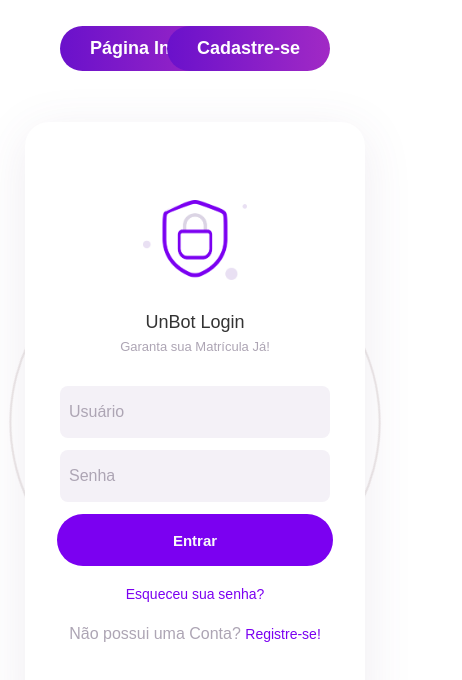
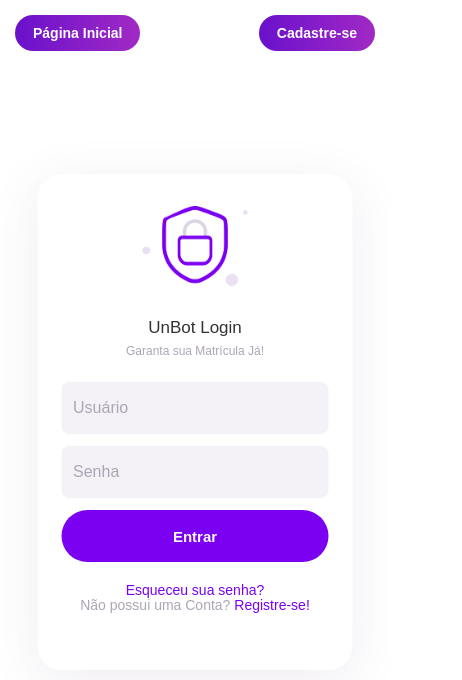
Before and after one commit to TagFernandes/UnBot-site, a React (Vite) app: page /login in a window 390 px wide. Shown: the top 680 px of the page, 462 px wide, since content can reach past the window. Built offline with nearby package versions, Linux system fonts and the light colour scheme; no server answers; a web font is replaced by a local one.

Commit message:
Ajustando tela celular

```diff
--- a/src/pages/Cadastro.jsx
+++ b/src/pages/Cadastro.jsx
@@ -48,8 +48,8 @@ const Cadastro = () => {
 
   return (
     <header className="header">
-    <button className="header-button" onClick={() => navigate("/")}> Página Inicial</button>
-    <button className="header-button2" onClick={() => navigate("/login")}>Login</button>
+    <button className="header-buttonP" onClick={() => navigate("/")}> Página Inicial</button>
+    <button className="header-button2C" onClick={() => navigate("/login")}>Login</button>
 
     <div className="containerlogin">
         <img src="blob.svg" className="blob" alt="Background Blob" />
--- a/src/pages/Login.jsx
+++ b/src/pages/Login.jsx
@@ -64,8 +64,8 @@ function LoginPage() {
 
     return (
       <header className="header">
-        <button className="header-button" onClick={() => navigate("/")}> Página Inicial</button>
-        <button className="header-button2" onClick={() => navigate("/Cadastro")}>Cadastre-se</button>
+        <button className="header-buttonP" onClick={() => navigate("/")}> Página Inicial</button>
+        <button className="header-button2C" onClick={() => navigate("/Cadastro")}>Cadastre-se</button>
 
       <div className="containerlogin">
         <img src="blob.svg" className="blob" alt="Background Blob" />
--- a/src/styles/Cadastro.css
+++ b/src/styles/Cadastro.css
@@ -324,3 +324,49 @@ input {
   border-image: linear-gradient(to right, #6a11cb, #2575fc);
   border-image-slice: 1;
 }
+
+
+
+
+/* ================================================= */
+/* === ESTILOS PARA DISPOSITIVOS MÓVEIS (CADASTRO) === */
+/* ================================================= */
+
+@media (max-width: 768px) {
+
+
+  /* 2. REMOVENDO ANIMAÇÃO DE FUNDO */
+  /* Para uma interface mais limpa e performática no mobile. */
+  .blob, .orbit {
+    display: none;
+  }
+
+
+  /* 4. TORNANDO O CARD DE CADASTRO RESPONSIVO */
+  /* Esta é a mudança mais importante. */
+  .loginpage {
+    width: 90%; /* Largura relativa em vez de 340px fixos */
+    height: auto; /* A altura se ajustará ao conteúdo, em vez de 600px fixos */
+    padding: 32px 24px; /* Reduz o espaçamento interno */
+  }
+
+  /* 5. AJUSTANDO OS INPUTS DO FORMULÁRIO */
+  /* Garante que os campos de texto ocupem a largura disponível. */
+  .textbox input {
+    width: 100%; /* Ocupa 100% do container pai (.textbox) */
+  }
+
+  /* 6. AJUSTE GERAL DE FONTES E MARGENS */
+  .loginpage h2 {
+    font-size: 17px;
+  }
+
+  .loginpage h3 {
+    font-size: 12px;
+    margin-bottom: 24px;
+  }
+
+  .button-PageCadastro {
+    width: 100%; /* Faz o botão de cadastro ocupar toda a largura */
+  }
+}
--- a/src/styles/Login.css
+++ b/src/styles/Login.css
@@ -1,6 +1,6 @@
 @import url('https://fonts.cdnfonts.com/css/euclid-circular-a');
 
-.header-button {
+.header-buttonP {
   background: linear-gradient(90deg, #6a11cb, #a129c5); /* Degradê roxo */
   cursor: pointer;
   color: white;
@@ -17,7 +17,7 @@
   top: 26px;
 }
 
-.header-button2 {
+.header-button2C {
   background: linear-gradient(90deg, #6a11cb, #a129c5); /* Degradê roxo */
   cursor: pointer;
   color: white;
@@ -34,13 +34,13 @@
   top: 26px;
 }
 
-.header-button:hover {
+.header-buttonP:hover {
   background: linear-gradient(90deg,#67076e, #550b55); /* Nova cor */
   transform: scale(1.1); /* Expande o botão */
   box-shadow: 0px 8px 15px rgba(0, 0, 0, 0.2); /* Efeito de sombra */
 }
 
-.header-button2:hover {
+.header-button2C:hover {
   background: linear-gradient(90deg,#67076e, #550b55); /* Nova cor */
   transform: scale(1.1); /* Expande o botão */
   box-shadow: 0px 8px 15px rgba(0, 0, 0, 0.2); /* Efeito de sombra */
@@ -260,3 +260,66 @@ input {
 .login-resetPass:hover {
   text-decoration: underline;
 }
+
+/* =============================================== */
+/* === ESTILOS PARA DISPOSITIVOS MÓVEIS (CELULAR) === */
+/* =============================================== */
+
+/* Aplicamos estas regras quando a tela tiver no MÁXIMO 768px de largura */
+@media (max-width: 768px) {
+
+  /* 1. AJUSTANDO OS BOTÕES DO TOPO */
+  /* Diminuímos o tamanho e aproximamos das bordas */
+  .containerlogin{
+    width: 90%;
+  }
+
+  .header-buttonP, .header-button2C {
+    font-size: 14px;
+    padding: 10px 18px;
+    top: 15px; /* Sobe um pouco os botões */
+  }
+
+  .header-buttonP {
+    left: 15px; /* Mais perto da borda esquerda */
+  }
+
+  .header-button2C {
+    right: 15px; /* Mais perto da borda direita */
+  }
+
+  /* 2. FAZENDO O CARD DE LOGIN SER RESPONSIVO */
+  /* Esta é a mudança mais importante */
+  .loginpage {
+    width: 90%; /* Ocupa 90% da largura da tela, em vez de 340px fixos */
+    max-width: 340px; /* Garante que não fique maior que o design original */
+    padding: 48px 24px 32px; /* Reduz o espaçamento interno */
+  }
+
+  .loginpage img {
+    width: 80px; /* Diminui um pouco a logo */
+    margin-bottom: 24px;
+  }
+
+  /* 3. SIMPLIFICANDO O FUNDO ANIMADO */
+  /* Em telas menores, a animação pode distrair e consumir bateria/desempenho.
+     É uma boa prática simplificar ou remover. */
+  .blob, .orbit {
+    display: none; /* Esconde a animação de fundo para focar no formulário */
+  }
+
+  /* 4. AJUSTES FINAIS DE ESPAÇAMENTO E FONTE */
+  .loginpage h2 {
+    font-size: 17px;
+  }
+
+  .loginpage h3 {
+    font-size: 12px;
+    margin-bottom: 24px;
+  }
+
+  .loginpage p {
+    font-size: 14px;
+    margin-top: 24px; /* Reduz o espaço acima do "Não possui uma conta?" */
+  }
+}
--- a/src/styles/downloadPage.module.css
+++ b/src/styles/downloadPage.module.css
@@ -185,4 +185,8 @@
     flex-direction: column;
     gap: 1rem;
   }
+
+  .navLink {
+    display: none;
+  }
 }
```
